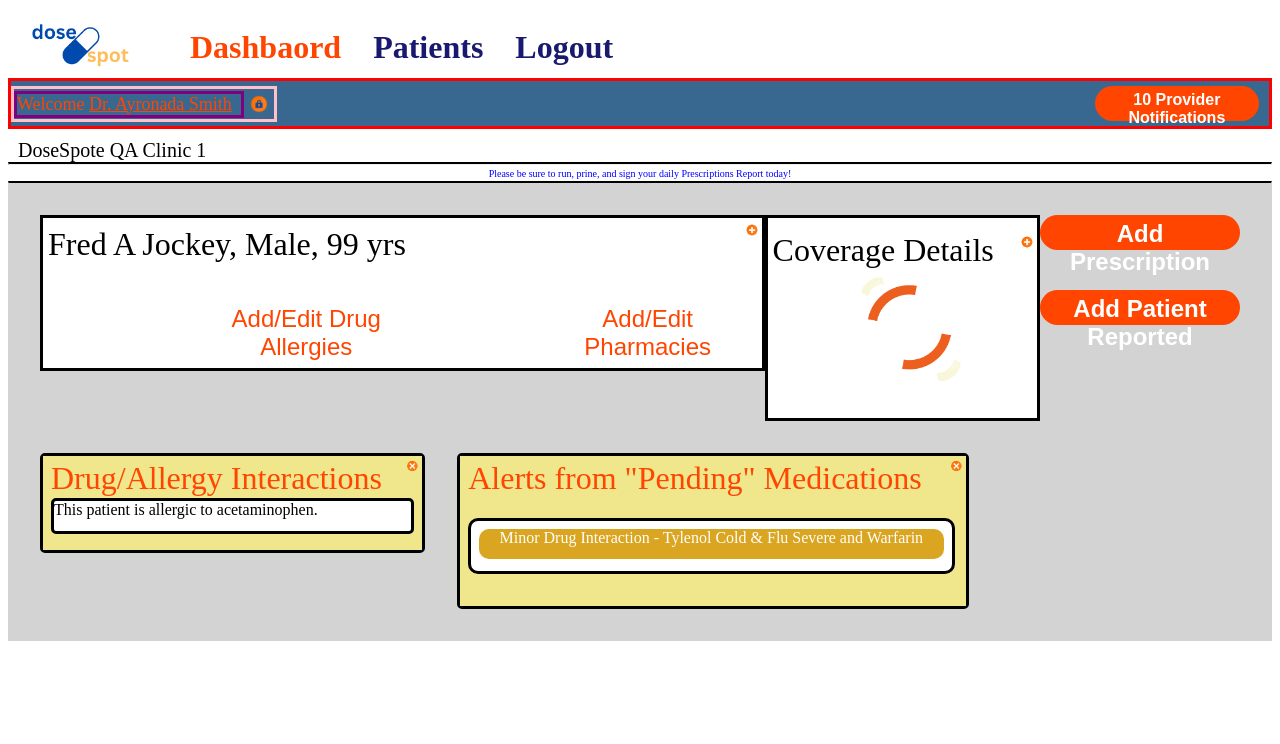
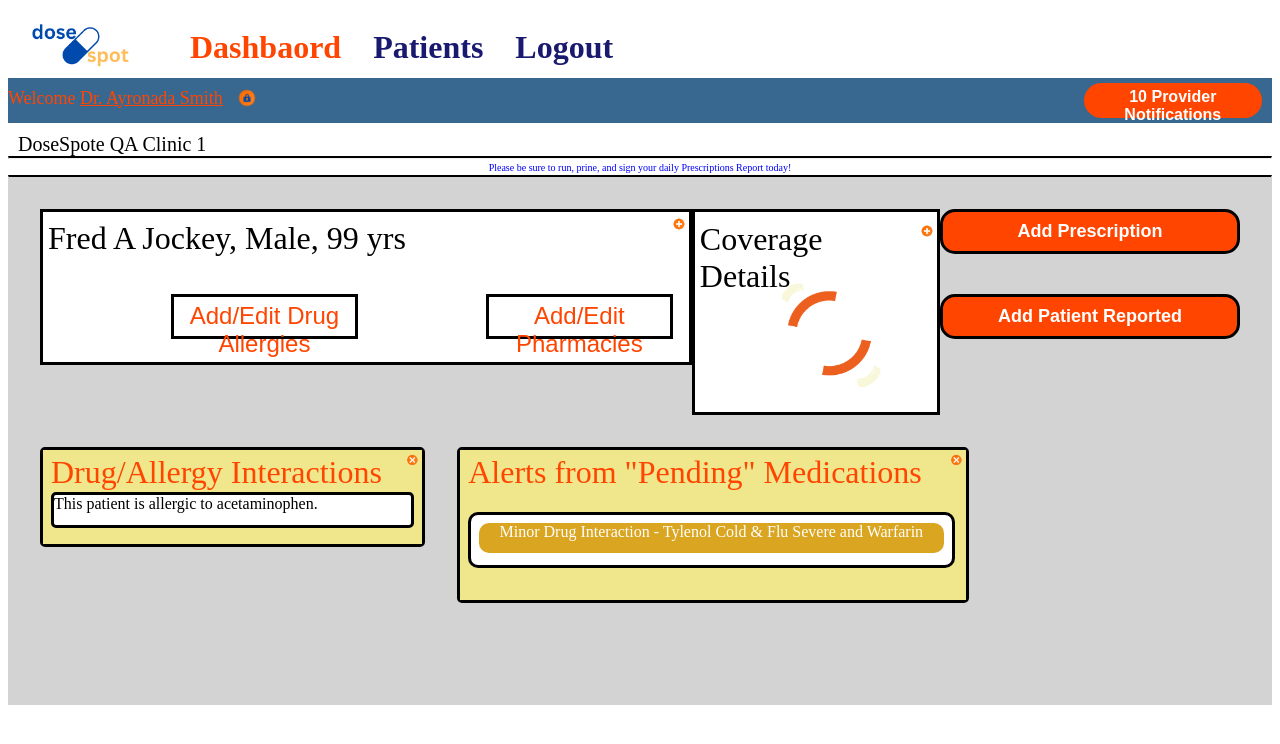
Before and after one commit to NadaSmith/ePrescription, a React (Create React App) app: page /dashboardpage in a window 1280 px wide. Shown: the top 744 px of the page. Built offline with nearby package versions, Linux system fonts and the light colour scheme.

Commit message:
updated navigation set up and button functionality

```diff
--- a/src/components/AddPatientReported.css
+++ b/src/components/AddPatientReported.css
@@ -1,12 +1,13 @@
-.add-patient-reported button {
-    border-radius: 20px;
+.add-patient-reported  {
+    border-radius: 15px;
     background-color: orangered;
+    border: solid black;
     color: white;
+    font-size: large;
     font-weight: bold;
-    height: 35px;
-    margin-bottom: 2rem;
+    width: 300px;
+    height: 45px;
+    margin-top: 2rem;
+    margin-bottom: 0.5rem;
+    text-align: center;
 }
-
-.add-patient-button {
-    margin-top: 2rem;
-}
--- a/src/components/AddPatientReported.js
+++ b/src/components/AddPatientReported.js
@@ -1,8 +1,9 @@
 import React from "react";
+import "./AddPatientReported.css"
 
 function AddPatientReported() {
     return(
-        <button className="add-pateint-reported">Add Patient Reported</button>
+        <button className="add-patient-reported">Add Patient Reported</button>
 
     );
 }
--- a/src/components/AddPrescription.css
+++ b/src/components/AddPrescription.css
@@ -1,10 +1,13 @@
-.add-prescription-button button {
-    border-radius: 20px;
+.add-prescription-button  {
+    border-radius: 15px;
     background-color: orangered;
+    border: solid black;
     color: white;
+    font-size: large;
     font-weight: bold;
-    width: 200px;
-    height: 35px;
+    width: 300px;
+    height: 45px;
     margin-top: 2rem;
     margin-bottom: 0.5rem;
+    text-align: center;
 }
--- a/src/components/AddPrescription.js
+++ b/src/components/AddPrescription.js
@@ -1,11 +1,19 @@
 import React from "react";
+import { useNavigate } from "react-router-dom";
 import "./AddPrescription.css";
+
 
 function AddPrescription() {
 
+    const navigate = useNavigate();
+
+    function handleAddingPrescription() {
+        //navigate to the addprescriptionpage when the "Log In" button is clicked
+        navigate("/addprescriptionpage");
+    }
 
     return(
-        <button className="add-prescrition-button" type="submit">
+        <button className="add-prescription-button" onClick={handleAddingPrescription}>
             Add Prescription
         </button>
     );
--- a/src/components/Insurance.css
+++ b/src/components/Insurance.css
@@ -7,21 +7,29 @@
     display: flex;
     flex-direction: column;
     justify-content: center;
+
 }
 
 .insurance {
     background-color: transparent;
-
     display: flex;
     flex-direction: row;
-    margin-top: px;
+    margin-top: -18px;
     justify-content: space-between;
+    height: 30px;
 }
 
 .insurance img {
     width: 20px;
     height: 20px;
     margin-top: 0px;
+    background-color: transparent;
+}
+
+.coverage-details {
+    background-color: transparent;
+    height: 160px;
+    margin-bottom: -25px;
 }
 
 .coverage-details img {
@@ -29,11 +37,13 @@
     width: 150px;
     height: 150px;
     margin-left: 25%;
+    margin-top: 5px;
 }
 
 .insurance h1 {
     color: black;
     font-weight: lighter;
     margin-left: 5px;
-    margin-top: 0;
+    margin-top: 0px;
+    background-color: transparent;
 }
--- a/src/components/Insurance.js
+++ b/src/components/Insurance.js
@@ -13,6 +13,7 @@ function Insurance() {
             <div className="coverage-details">
                 <img src={insurance_pic}></img>
             </div>
+
         </div>
     );
 }
--- a/src/components/NameBanner.css
+++ b/src/components/NameBanner.css
@@ -4,7 +4,6 @@
     flex-direction: row;
     height: 45px;
     margin-top: -20px;
-    border: red solid;
 }
 
 .name-lock p {
@@ -15,7 +14,6 @@
     margin-left: 0;
     margin: auto;
     width: 14rem;
-    border: purple solid;
 }
 
 .name-banner img {
@@ -37,7 +35,6 @@ emb {
     background-color: transparent;
     height: 30px;
     margin-top: 5px;
-    border: pink solid;
 }
 
 .name-banner button {
--- a/src/components/PatientInfo.css
+++ b/src/components/PatientInfo.css
@@ -30,16 +30,18 @@
 }
 
 .bottom {
-    margin-bottom: 2em;
-    width: 99%;
     display: flex;
     flex-direction: row;
-    justify-content:end;
 }
 
 .drug, .pharm {
     background-color: white;
     color: orangered;
     margin-left: 8rem;
-    width: 30%;
+    width: 75%;
+    border: black solid;
 }
+
+.pharm {
+    margin-right: 1rem;
+}
--- a/src/pages/DashboardPage.css
+++ b/src/pages/DashboardPage.css
@@ -6,7 +6,7 @@
     margin-top: -9px;
 }
 
-.add-prescription-button {
+.add-prescription-button-dashboard {
     background-color: lightgray;
     display: flex;
     flex-direction: column;
@@ -23,3 +23,8 @@
     margin-top: -10px;
     border-top: 2px solid black;
 }
+
+.pending-medications {
+    background-color: lightgray;
+    height: 70px;
+}
--- a/src/pages/DashboardPage.js
+++ b/src/pages/DashboardPage.js
@@ -50,7 +50,7 @@ function DashboardPage()   {
 
                 <Insurance />
 
-                <div className="add-prescription-button">
+                <div className="add-prescription-button-dashboard">
                     <AddPrescription className="first-button" />
 
                     <AddPatientReported />
--- a/src/pages/LoginPage.js
+++ b/src/pages/LoginPage.js
@@ -7,7 +7,7 @@ function LoginPage() {
     const navigate = useNavigate();
 
     function handleLogin() {
-        //navigate to the dashboardpage when the "Log In" button is clicked
+        //navigate to the patientlistpage when the "Log In" button is clicked
         navigate("/patientlistpage");
     }
 
```
